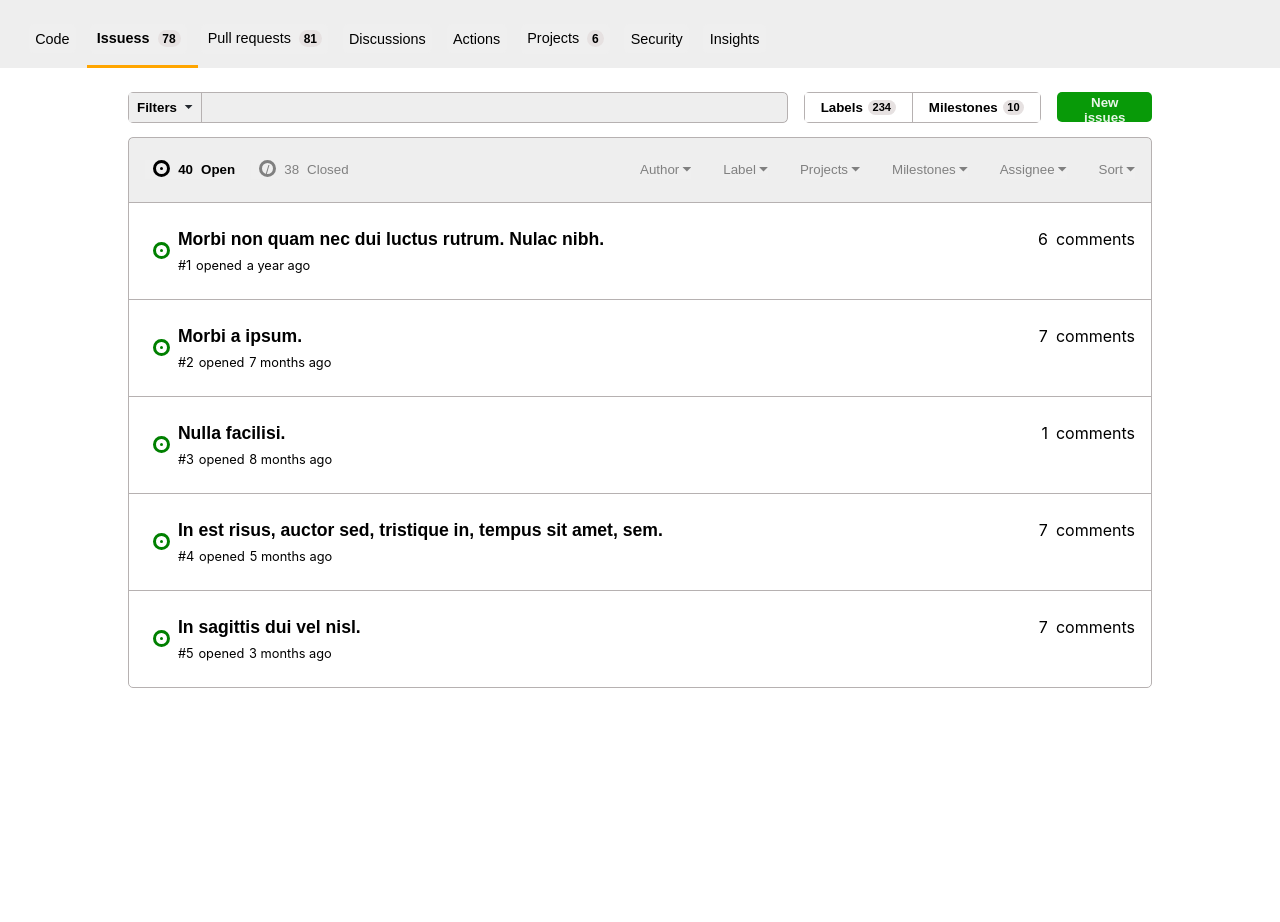
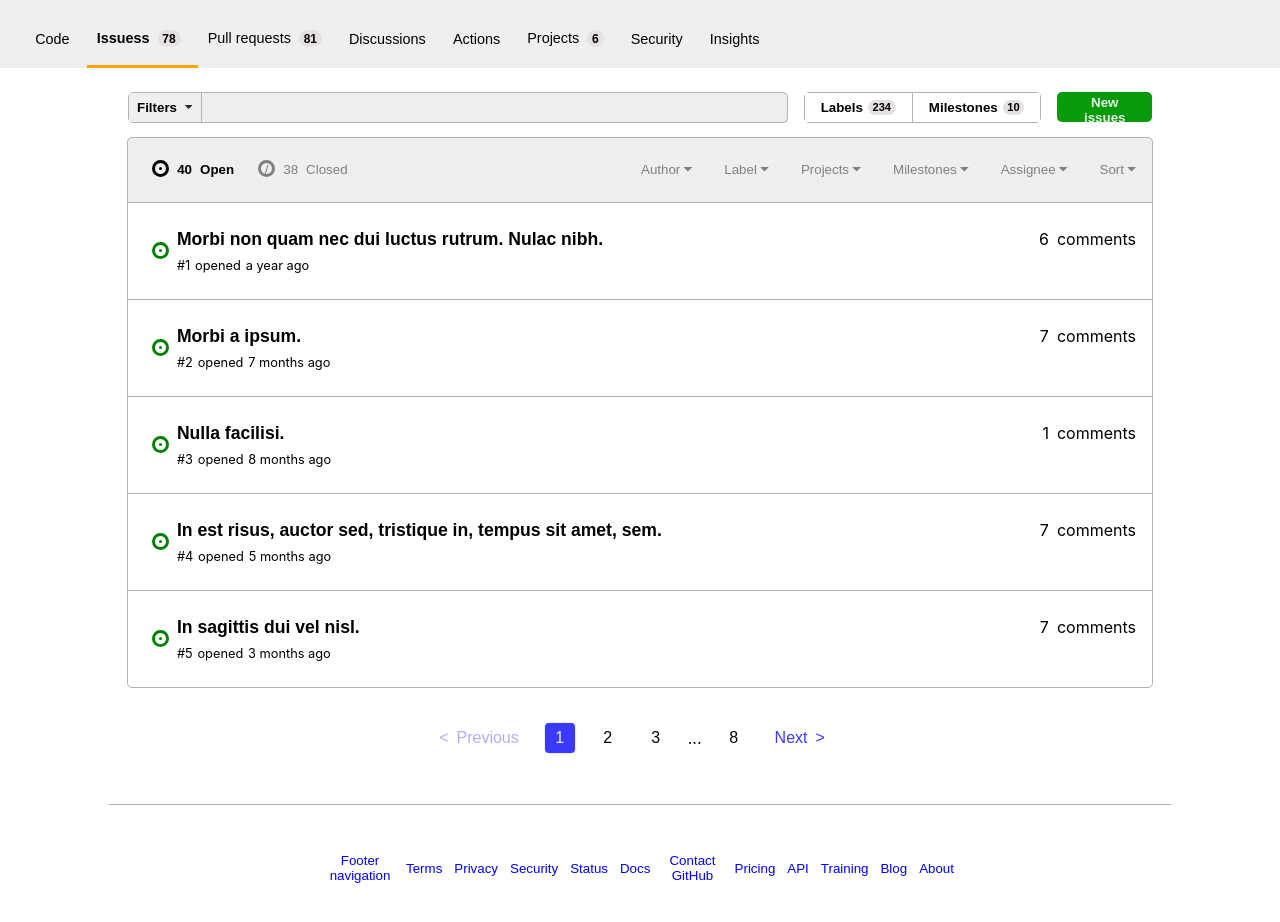
Before and after one commit to Flasticka/jobTask, a React (Create React App) app in the folder web/: page /issue in a window 1280 px wide. Shown: the part 108-1030 px from the top of the page. Before the commit the page ends 976 px from the top, so only its background shows below. Built offline with nearby package versions, Linux system fonts and the light colour scheme; the HTML template or start-up script is replaced by a standard one.

Commit message:
feat: main page done

```diff
--- /dev/null
+++ b/web/src/App.css
@@ -0,0 +1,14 @@
+hr {
+  margin: 3rem 0rem;
+  margin-left: auto;
+  margin-right: auto;
+  width: 83%;
+  height: 0.5px;
+  border: 0;
+  background-color: var(--grey-color--default);
+}
+.hr-container {
+  display: flex;
+  flex-direction: column;
+  justify-content: center;
+}
--- a/web/src/App.jsx
+++ b/web/src/App.jsx
@@ -1,6 +1,8 @@
 import { HeaderBar } from './Components/HeaderBar/HeaderBar.jsx';
 import { RepoInfo } from './Components/RepoInfo/RepoInfo.jsx';
 import { BodyPart } from './Components/BodyPart/BodyPart.jsx';
+import { Footer } from './Components/Footer/Footer.jsx';
+import './App.css';
 
 function App() {
   return (
@@ -8,6 +10,11 @@ function App() {
       <HeaderBar />
       <RepoInfo />
       <BodyPart />
+      <div className='hr-container'>
+        <hr></hr>
+      </div>
+
+      <Footer />
     </div>
   );
 }
--- a/web/src/Components/BodyPart/BodyPart.css
+++ b/web/src/Components/BodyPart/BodyPart.css
@@ -1,6 +1,5 @@
 .body-container-outer {
   width: 100%;
-  height: 50rem;
   display: flex;
   justify-content: center;
 }
--- /dev/null
+++ b/web/src/Components/Footer/Footer.css
@@ -0,0 +1,22 @@
+footer {
+  display: flex;
+  justify-content: center;
+  align-items: center;
+  padding-bottom: 2.5rem;
+}
+.footer-container {
+  display: flex;
+  flex-direction: row;
+  justify-content: space-between;
+  width: 50%;
+}
+.footer-container button {
+  border: 0;
+  color: blue;
+  font-size: smaller;
+  background-color: var(--header-text-color);
+  cursor: pointer;
+}
+.footer-container button:hover {
+  text-decoration: underline;
+}
--- /dev/null
+++ b/web/src/Components/Footer/Footer.jsx
@@ -0,0 +1,23 @@
+import './Footer.css';
+export const Footer = () => {
+  return (
+    <>
+      <footer>
+        <div className='footer-container'>
+          <button>Footer navigation</button>
+          <button>Terms</button>
+          <button>Privacy</button>
+          <button>Security</button>
+          <button>Status</button>
+          <button>Docs</button>
+          <button>Contact GitHub</button>
+          <button>Pricing</button>
+          <button>API</button>
+          <button>Training</button>
+          <button>Blog</button>
+          <button>About</button>
+        </div>
+      </footer>
+    </>
+  );
+};
--- a/web/src/Components/MainBodyPart/MainBodyPart.css
+++ b/web/src/Components/MainBodyPart/MainBodyPart.css
@@ -1,5 +1,6 @@
 .main-body-part-container {
-  border: 1px solid var(--grey-color--default);
-  border-radius: 5px;
-  margin-top: 1rem;
+  display: flex;
+  flex-direction: column;
+  align-items: center;
+  width: 100%;
 }
--- a/web/src/Components/MainBodyPart/MainBodyPart.jsx
+++ b/web/src/Components/MainBodyPart/MainBodyPart.jsx
@@ -4,11 +4,20 @@ import './MainBodyPart.css';
 
 import { useState } from 'react';
 export const MainBodyPart = () => {
-  const [pageNumber, setPageNumber] = useState(1);
+  const [selectedPageNumber, setSelectedPageNumber] = useState(1);
+  const [displayIssuesLength, setDisplayIssuesLength] = useState(0);
   return (
     <div className='main-body-part-container'>
-      <Page />
-      <PaginationBar />
+      <Page
+        selectedPageNumber={selectedPageNumber}
+        setSelectedPageNumber={setSelectedPageNumber}
+        setDisplayIssuesLength={setDisplayIssuesLength}
+      />
+      <PaginationBar
+        selectedPageNumber={selectedPageNumber}
+        setSelectedPageNumber={setSelectedPageNumber}
+        displayIssuesLength={displayIssuesLength}
+      />
     </div>
   );
 };
--- a/web/src/Components/Page/Page.css
+++ b/web/src/Components/Page/Page.css
@@ -26,3 +26,9 @@
   flex-direction: row;
   justify-content: space-between;
 }
+.page-container {
+  border: 1px solid var(--grey-color--default);
+  border-radius: 5px;
+  margin-top: 1rem;
+  width: 100%;
+}
--- a/web/src/Components/Page/Page.jsx
+++ b/web/src/Components/Page/Page.jsx
@@ -7,15 +7,18 @@ import { useState } from 'react';
 import './Page.css';
 import { useEffect } from 'react';
 
-export const Page = () => {
-  const [openIssues, setOpenIssues] = useState(openIssuesData);
-  const [closedIssues, setClosedIssues] = useState(closedIssuesData);
+export const Page = ({
+  selectedPageNumber,
+  setSelectedPageNumber,
+  setDisplayIssuesLength,
+}) => {
+  const [openIssues] = useState(openIssuesData);
+  const [closedIssues] = useState(closedIssuesData);
   const [displayIssuesState, setDisplayIssuesState] = useState([]);
   const [displayIssuesOrder, setDisplayIssuesOrder] = useState([]);
   const [displayIssuesPage, setDisplayIssuesPage] = useState([]);
   const [isOpenSelected, setIsOpenSelected] = useState(true);
   const [orderType, setOrderType] = useState('issue-number');
-  const [selectedPageNumber, setSelectedPageNumber] = useState(1);
 
   useEffect(() => {
     if (isOpenSelected) {
@@ -25,7 +28,10 @@ export const Page = () => {
     }
     setOrderType('issue-number');
     setSelectedPageNumber(1);
-  }, [isOpenSelected, openIssues, closedIssues]);
+  }, [isOpenSelected, openIssues, closedIssues, setSelectedPageNumber]);
+  useEffect(() => {
+    setDisplayIssuesLength(displayIssuesState.length);
+  }, [displayIssuesState, setDisplayIssuesLength]);
 
   useEffect(() => {
     if (orderType === 'issue-number') {
@@ -47,19 +53,19 @@ export const Page = () => {
     }
 
     setSelectedPageNumber(1);
-  }, [orderType, displayIssuesState]);
+  }, [orderType, displayIssuesState, setSelectedPageNumber]);
 
   useEffect(() => {
     setDisplayIssuesPage(
       displayIssuesOrder.slice(
         5 * (selectedPageNumber - 1),
-        selectedPageNumber + 4
+        5 * (selectedPageNumber - 1) + 5
       )
     );
   }, [selectedPageNumber, displayIssuesOrder]);
 
   return (
-    <div>
+    <div className='page-container'>
       <div className='page_header'>
         <StatusPart
           isOpenSelected={isOpenSelected}
--- /dev/null
+++ b/web/src/Components/PaginationBar/PaginationBar.css
@@ -0,0 +1,50 @@
+.pagination-bar-container {
+  display: flex;
+  flex-direction: row;
+  margin-top: 2rem;
+  align-items: center;
+}
+.pagination-bar-container > * {
+  margin-right: 1rem;
+}
+.browsing-buttons {
+  font-size: medium;
+  cursor: pointer;
+  border: 0;
+  color: rgb(58, 58, 255);
+  background-color: var(--header-text-color);
+  border: 1px solid var(--header-text-color);
+  padding: 0.5rem;
+}
+.browsing-buttons:disabled {
+  color: rgb(175, 175, 247);
+  cursor: default;
+}
+.browsing-buttons:hover,
+.pagination-bar-container button:not(.browsing-buttons):hover {
+  border: 1px solid var(--grey-color--default);
+  border-radius: 5px;
+}
+.browsing-buttons:hover:disabled {
+  border: 1px solid var(--header-text-color);
+}
+.browsing-buttons span ~ span {
+  margin-left: 0.5rem;
+}
+.pagination-bar-container button:not(.browsing-buttons) {
+  display: flex;
+  justify-content: center;
+  align-items: center;
+  border: 0;
+  width: 2rem;
+  height: 2rem;
+  font-size: medium;
+  cursor: pointer;
+  border: 1px solid var(--header-text-color);
+  background-color: var(--header-text-color);
+  border-radius: 5px;
+}
+.current-page {
+  background-color: rgb(58, 58, 255) !important;
+  color: var(--header-text-color);
+}
--- a/web/src/Components/PaginationBar/PaginationBar.jsx
+++ b/web/src/Components/PaginationBar/PaginationBar.jsx
@@ -1,3 +1,107 @@
-export const PaginationBar = () => {
-  return <div></div>;
+import './PaginationBar.css';
+export const PaginationBar = ({
+  selectedPageNumber,
+  setSelectedPageNumber,
+  displayIssuesLength,
+}) => {
+  const pages = Math.ceil(displayIssuesLength / 5);
+  const firstLastElement =
+    selectedPageNumber === 1 || selectedPageNumber === pages
+      ? selectedPageNumber === 1
+        ? 1
+        : -1
+      : 0;
+  return (
+    <div className='pagination-bar-container'>
+      <button
+        onClick={() => {
+          setSelectedPageNumber(selectedPageNumber - 1);
+        }}
+        className='browsing-buttons'
+        disabled={selectedPageNumber === 1}
+      >
+        {
+          <>
+            <span>{'<'}</span>
+            <span>Previous</span>
+          </>
+        }
+      </button>
+      <button
+        className={selectedPageNumber === 1 ? 'current-page' : ''}
+        onClick={() => setSelectedPageNumber(1)}
+      >
+        1
+      </button>
+      {((selectedPageNumber >= pages - 2 && pages !== 4) ||
+        selectedPageNumber - 1 > 2) && <span>...</span>}
+      {selectedPageNumber + firstLastElement - 1 > 1 && (
+        <button
+          className={
+            selectedPageNumber === selectedPageNumber + firstLastElement - 1
+              ? 'current-page'
+              : ''
+          }
+          onClick={() =>
+            setSelectedPageNumber(selectedPageNumber + firstLastElement - 1)
+          }
+        >
+          {selectedPageNumber + firstLastElement - 1}
+        </button>
+      )}
+      {selectedPageNumber + firstLastElement > 1 &&
+        selectedPageNumber + firstLastElement < pages && (
+          <button
+            className={
+              selectedPageNumber === selectedPageNumber + firstLastElement
+                ? 'current-page'
+                : ''
+            }
+            onClick={() =>
+              setSelectedPageNumber(selectedPageNumber + firstLastElement)
+            }
+          >
+            {selectedPageNumber + firstLastElement}
+          </button>
+        )}
+      {selectedPageNumber + firstLastElement + 1 < pages && (
+        <button
+          className={
+            selectedPageNumber === selectedPageNumber + firstLastElement + 1
+              ? 'current-page'
+              : ''
+          }
+          onClick={() =>
+            setSelectedPageNumber(selectedPageNumber + firstLastElement + 1)
+          }
+        >
+          {selectedPageNumber + firstLastElement + 1}
+        </button>
+      )}
+      {((selectedPageNumber <= 3 && pages !== 4) ||
+        selectedPageNumber + 1 < pages - 1) && <span>...</span>}
+      {pages !== 1 && (
+        <button
+          className={selectedPageNumber === pages ? 'current-page' : ''}
+          onClick={() => setSelectedPageNumber(pages)}
+        >
+          {pages}
+        </button>
+      )}
+      <button
+        className='browsing-buttons'
+        disabled={selectedPageNumber === pages}
+        onClick={() => {
+          setSelectedPageNumber(selectedPageNumber + 1);
+        }}
+      >
+        {
+          <>
+            <span>Next</span>
+            <span>{'>'}</span>
+          </>
+        }
+      </button>
+    </div>
+  );
 };
```
